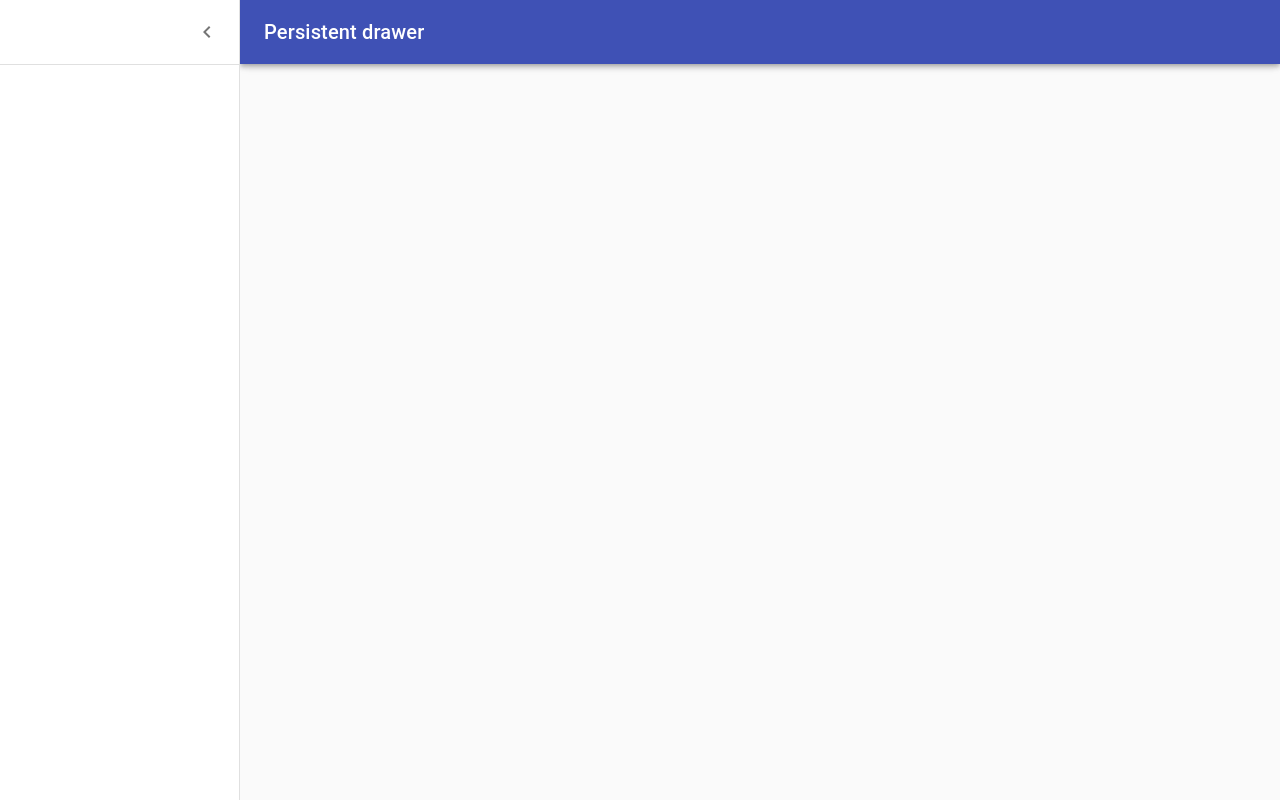
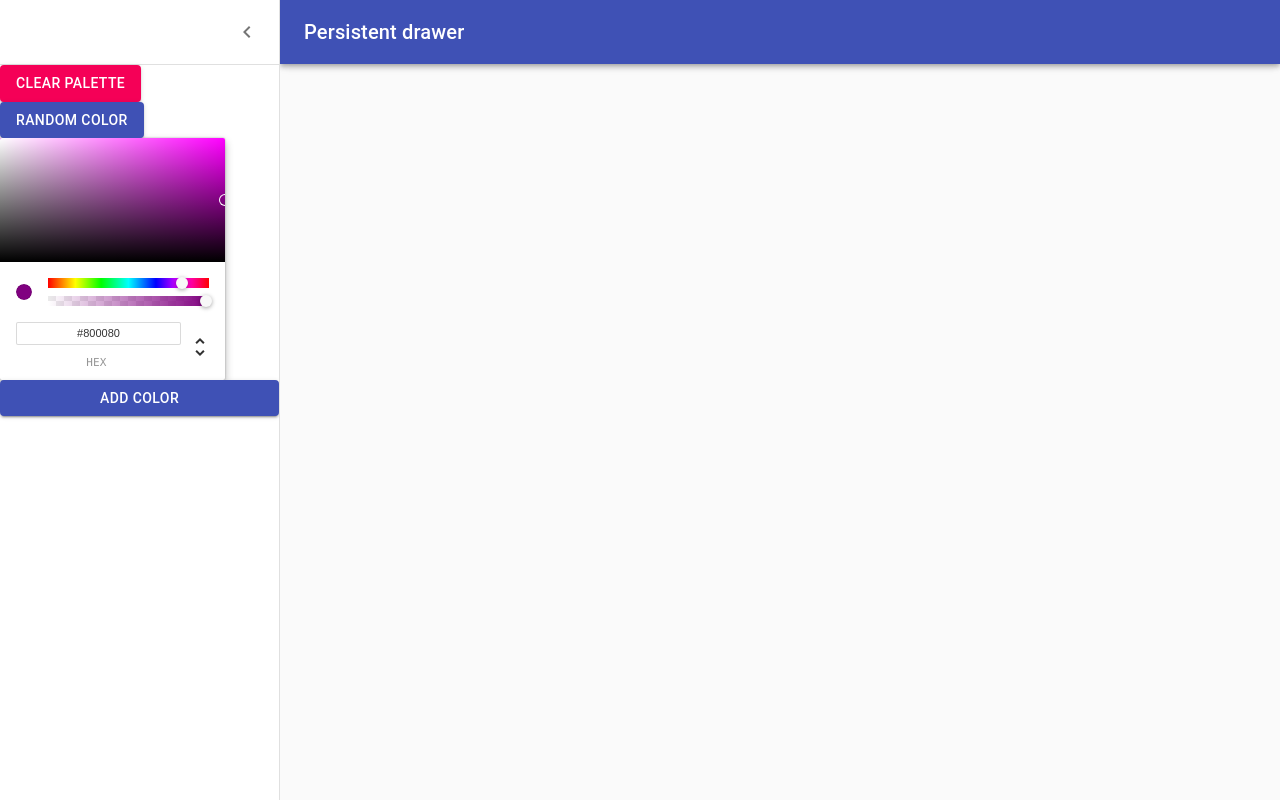
Before and after one commit to SumanIslam/ui-color-palette-react, a React (Create React App) app: page /palette/new in a window 1280 px wide. Both pictures are taken after a click on the button "Open drawer". Built offline with nearby package versions, Linux system fonts and the light colour scheme.

Commit message:
add ChromePicker and buttons in drawer

```diff
--- a/package.json
+++ b/package.json
@@ -10,6 +10,7 @@
     "classnames": "^2.3.1",
     "rc-slider": "^9.7.2",
     "react": "^17.0.2",
+    "react-color": "^2.19.3",
     "react-copy-to-clipboard": "^5.0.3",
     "react-dom": "^17.0.2",
     "react-router-dom": "^5.2.0",
--- a/src/NewPaletteForm.js
+++ b/src/NewPaletteForm.js
@@ -1,5 +1,6 @@
 // dependencies
 import AppBar from '@material-ui/core/AppBar';
+import Button from '@material-ui/core/Button';
 import CssBaseline from '@material-ui/core/CssBaseline';
 import Divider from '@material-ui/core/Divider';
 import Drawer from '@material-ui/core/Drawer';
@@ -11,11 +12,12 @@
 import MenuIcon from '@material-ui/icons/Menu';
 import classNames from 'classnames';
 import React, { Component } from 'react';
+import { ChromePicker } from 'react-color';
 
 // styles
-const drawerWidth = 240;
+const drawerWidth = 280;
 
-const styles = theme => ({
+const styles = (theme) => ({
   root: {
     display: 'flex',
   },
@@ -86,7 +88,7 @@
   };
 
   render() {
-    const { classes, theme } = this.props;
+    const { classes } = this.props;
     const { open } = this.state;
 
     return (
@@ -127,6 +129,19 @@
             </IconButton>
           </div>
           <Divider />
+          <div>
+            <Button variant="contained" color="secondary">
+              Clear Palette
+            </Button>
+            <Button variant="contained" color="Primary">
+              Random Color
+            </Button>
+          </div>
+
+          <ChromePicker color="purple" onChangeComplete={(newColor) => console.log(newColor)} />
+          <Button variant="contained" color="primary">
+            Add Color
+          </Button>
         </Drawer>
         <main
           className={classNames(classes.content, {
```
Also changed, not shown: 1 other file (tests, documents, lock files or other folders).
